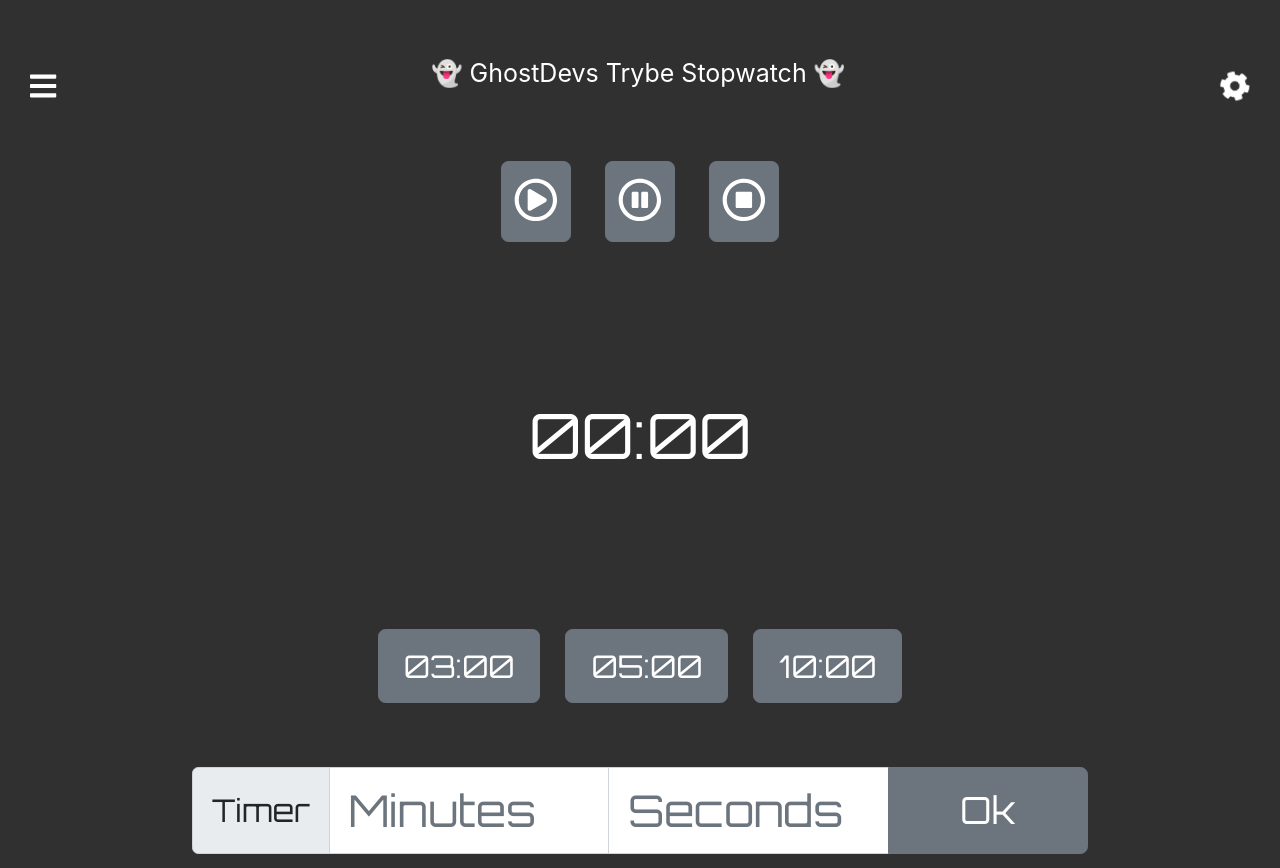
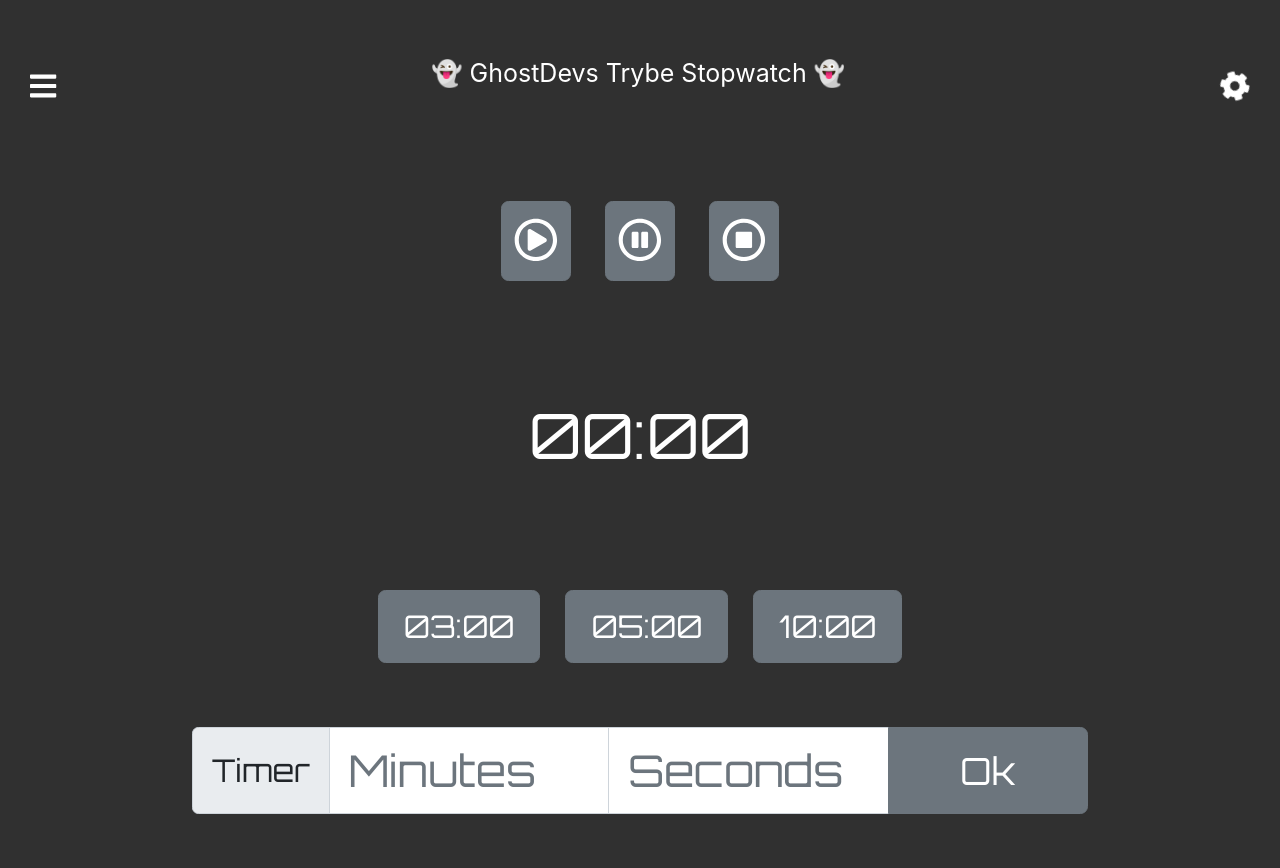
Before and after one commit to alanmdf/ghostdevs-stopwatch, a React (Create React App) app in the folder stopwatch-challenge/: page / in a window 1280 px wide. Built offline with nearby package versions, Linux system fonts and the light colour scheme.

Commit message:
Ajustes inputs customizados e instalaçao react bs

```diff
--- a/stopwatch-challenge/package.json
+++ b/stopwatch-challenge/package.json
@@ -11,7 +11,9 @@
     "@testing-library/jest-dom": "^5.14.1",
     "@testing-library/react": "^11.2.7",
     "@testing-library/user-event": "^12.8.3",
+    "bootstrap": "^5.0.2",
     "react": "^17.0.2",
+    "react-bootstrap": "^2.0.0-beta.4",
     "react-dom": "^17.0.2",
     "react-scripts": "4.0.3",
     "web-vitals": "^1.1.2"
--- a/stopwatch-challenge/src/App.css
+++ b/stopwatch-challenge/src/App.css
@@ -1,5 +1,11 @@
-* {font-size: 25px}
-body {background-color: #303030;}
+* {
+  margin: 0;
+  font-size: 25px
+}
+
+body {
+  background-color: #303030;
+}
 
 header {
   margin: 15px;
@@ -40,7 +46,7 @@ header {
   display: flex;
   justify-content: space-evenly;
   align-items: center;
-  height: 15%;
+  height: auto;
   width: 25%;
 }
 
@@ -50,7 +56,7 @@ header {
   display: flex;
   align-items: center;
   justify-content: center;
-  height: 50%;
+  height: auto;
   width: 50%;
 }
 
@@ -60,7 +66,7 @@ header {
   flex-direction: column;
   align-items: center;
   justify-content: center;
-  height: 35%;
+  height: auto;
   min-width: 40%;
 }
 
--- a/stopwatch-challenge/src/Components/RenderApp.jsx
+++ b/stopwatch-challenge/src/Components/RenderApp.jsx
@@ -46,6 +46,8 @@ class RenderApp extends Component {
       timerSecond: sec,
       timerMin: min,
     });
+    document.getElementById('minutesInput').value = '';
+    document.getElementById('secondsInput').value = '';
   }
 
   updateProgress() {
--- a/stopwatch-challenge/src/Components/SetupButtons.jsx
+++ b/stopwatch-challenge/src/Components/SetupButtons.jsx
@@ -57,6 +57,7 @@ class SetupButtons extends Component {
           <div className="input-group w-3">
             <span className="input-group-text fs-5">Timer</span>
             <input
+              id="minutesInput"
               type="text"
               name="customMin"
               className="form-control fs-3"
@@ -66,6 +67,7 @@ class SetupButtons extends Component {
             />
             <input
               type="text"
+              id="secondsInput"
               name="customSec"
               className="form-control fs-3"
               placeholder="Seconds"
```
Also changed, not shown: 1 other file (tests, documents, lock files or other folders).
